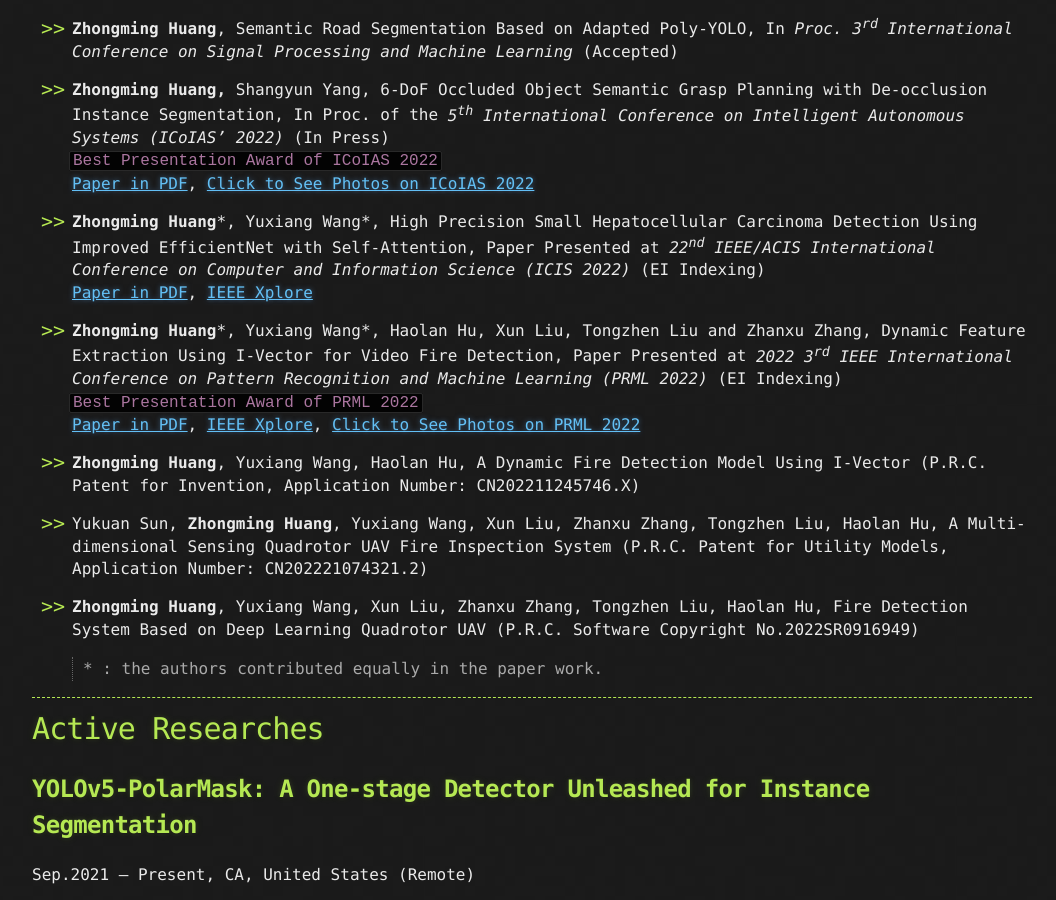
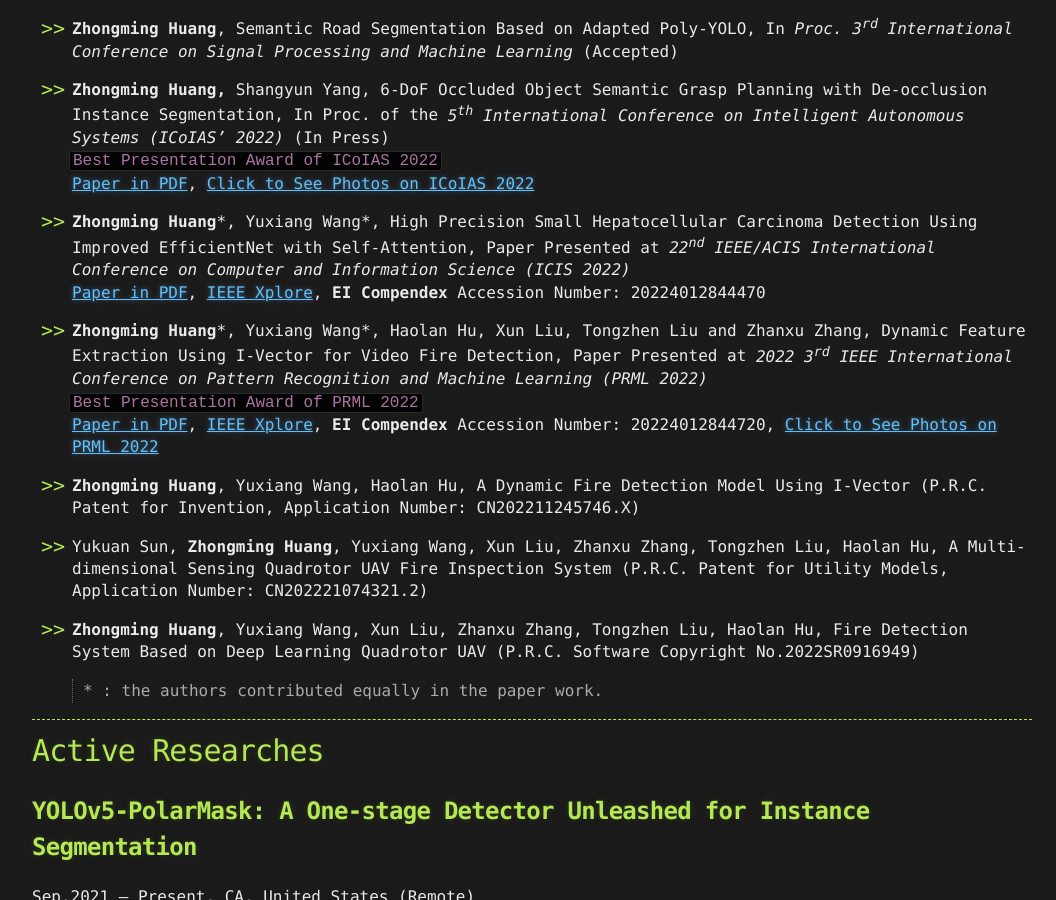
Before and after one commit to ReavenH/ReavenH.github.io, a Jekyll site: the page built from index.md, in a window 1280 px wide and 900 px high, scrolled down 2255 px. Shown: the whole window, without its empty margins (108-1164 px from the left). Built offline with Jekyll 4.4.1, drawn with Linux system fonts in a browser that asks for light colours.

Commit message:
update paper status

```diff
--- a/index.md
+++ b/index.md
@@ -77,12 +77,12 @@ I actually experienced the so-called "Waterloo" debacle in Gaokao, but I still k
   `Best Presentation Award of ICoIAS 2022`
   [Paper in PDF](https://github.com/ReavenH/ReavenH/blob/main/ZhongmingHuang_paper1.pdf), [Click to See Photos on ICoIAS 2022](./RH_ICoIAS2022.html)
 
-- **Zhongming Huang**\*, Yuxiang Wang\*, High Precision Small Hepatocellular Carcinoma Detection Using Improved EfficientNet with Self-Attention, Paper Presented at *22<sup>nd</sup> IEEE/ACIS International Conference on Computer and Information Science* *(ICIS 2022)* (EI Indexing)
-  [Paper in PDF](https://github.com/ReavenH/ReavenH/blob/main/ZhongmingHuang_paper2.pdf), [IEEE Xplore](https://ieeexplore.ieee.org/xpl/conhome/9882302/proceeding)
+- **Zhongming Huang**\*, Yuxiang Wang\*, High Precision Small Hepatocellular Carcinoma Detection Using Improved EfficientNet with Self-Attention, Paper Presented at *22<sup>nd</sup> IEEE/ACIS International Conference on Computer and Information Science* *(ICIS 2022)*
+  [Paper in PDF](https://github.com/ReavenH/ReavenH/blob/main/ZhongmingHuang_paper2.pdf), [IEEE Xplore](https://ieeexplore.ieee.org/xpl/conhome/9882302/proceeding), **EI Compendex** Accession Number: 20224012844470
 
-- **Zhongming Huang**\*, Yuxiang Wang\*, Haolan Hu, Xun Liu, Tongzhen Liu and Zhanxu Zhang, Dynamic Feature Extraction Using I-Vector for Video Fire Detection, Paper Presented at *2022 3<sup>rd</sup> IEEE International Conference on Pattern Recognition and Machine Learning (PRML 2022)* (EI Indexing)
+- **Zhongming Huang**\*, Yuxiang Wang\*, Haolan Hu, Xun Liu, Tongzhen Liu and Zhanxu Zhang, Dynamic Feature Extraction Using I-Vector for Video Fire Detection, Paper Presented at *2022 3<sup>rd</sup> IEEE International Conference on Pattern Recognition and Machine Learning (PRML 2022)*
   `Best Presentation Award of PRML 2022`
-  [Paper in PDF](https://github.com/ReavenH/ReavenH/blob/main/ZhongmingHuang_paper3.pdf), [IEEE Xplore](https://ieeexplore.ieee.org/xpl/conhome/9882087/proceeding), [Click to See Photos on PRML 2022](./RH_PRML2022.html)
+  [Paper in PDF](https://github.com/ReavenH/ReavenH/blob/main/ZhongmingHuang_paper3.pdf), [IEEE Xplore](https://ieeexplore.ieee.org/xpl/conhome/9882087/proceeding), **EI Compendex** Accession Number: 20224012844720, [Click to See Photos on PRML 2022](./RH_PRML2022.html)
 
 - **Zhongming Huang**, Yuxiang Wang, Haolan Hu, A Dynamic Fire Detection Model Using I-Vector (P.R.C. Patent for Invention, Application Number: CN202211245746.X)
 
```
